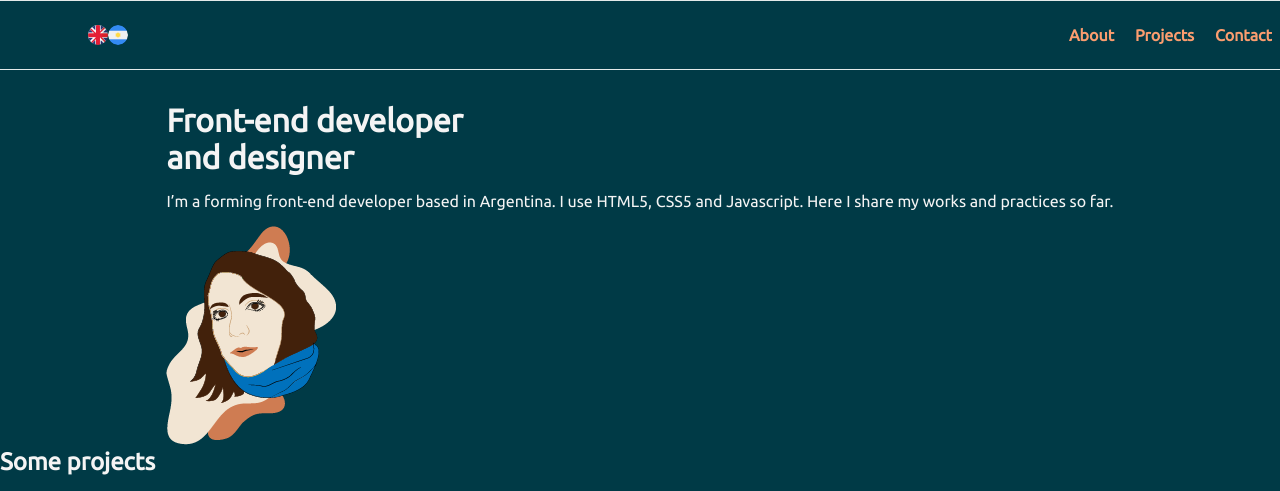
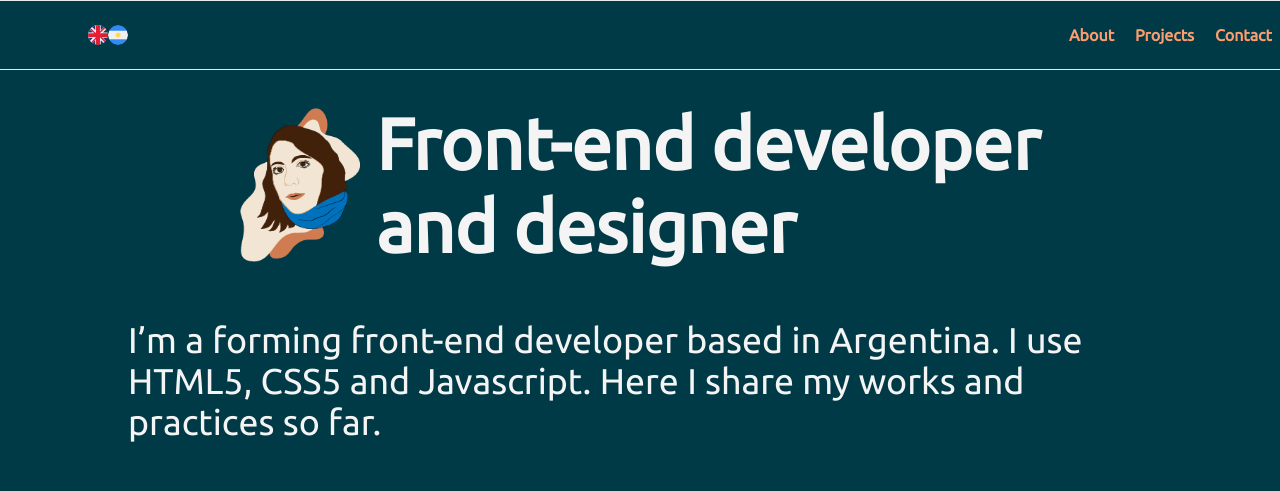
Before and after one commit to marianacont/portfolio, a plain HTML site: page index.html in a window 1280 px wide. Shown: the top 491 px of the page. Drawn offline with Linux system fonts and the light colour scheme; a web font is replaced by a local one.

Commit message:
cambios en header

```diff
--- a/index.html
+++ b/index.html
@@ -28,11 +28,12 @@
     </nav>
 
     <header id="header">
+        <img class="portrait" src="assets/img/perfil_ilustrado.png" alt="Mariana Conti">
         <h1>Front-end developer <br> and designer</h1>
         <div>
             <p>I’m a forming front-end developer based in Argentina. I use HTML5, CSS5 and Javascript.
                 Here I share my works and practices so far.</p>
-            <img src="assets/img/perfil_ilustrado.png" alt="Mariana Conti">
+
         </div>
         <!-- <video src=""  class="cover" autoplay loop muted>
             <p>Lo sentimos, pero tu navegador no es compatible con este elemento, podés descargarlo desde este <a href="">enlace</a>. </p>
--- a/styles/header.less
+++ b/styles/header.less
@@ -1,25 +1,33 @@
-// Plugin para VS Sass/Less/Stylus/Plugin/Typescript/Javascript
 
 @color: var(--first);
 @bg: var(--light);
 @gradient: linear-gradient(var(--first), var(--dark));
 @small: 576px;
+@min: .5rem;
+@mid: 2vw;
+@max: 5rem;
+@m: 1rem;
 
 
-// Nesting - Anidación de selectores y reglas
+
 
 #header {
-    justify-self: center;
-    margin-top: 2rem;
+    .flexbox(@ai: center);
+      .fontsize(@min*2.5, @mid*1.4, @max);
+    width: 80vw;
+    margin: 2rem auto;
 }
 
+.portrait {
+    .responsive-portrait;
+}
 
-main {
-    section {
-        .colors(4);
+.responsive-portrait {
+    width: 100%;
+    max-width: @max *1.5;
 
-    }
 }
+
 
 // Loops
 
@@ -44,8 +52,7 @@ main {
 }
 
 // Galería de imágenes
-@array: ;
-@path:'../img/galeria';
+
 
 .bg(@array; @i:1) when (@i <= lenght(array)){
     @img: extract(@array, @i);
@@ -54,3 +61,26 @@ main {
     }
     .bg(@array; @i+1);
 }
+
+
+// Mixings
+
+.flexbox (
+    @fd: row;
+    @jc: center;
+    @ai: stretch;
+    @g: 1rem;
+    @fw: wrap;
+    @d: flex
+){
+    display: @d;
+    flex-direction: @fd;
+    justify-content: @jc;
+    align-items: @ai;
+    flex-wrap: @fw;
+    gap: @g;
+}
+
+.fontsize (@min; @max; @mid){
+    font-size: clamp(@min, @mid, @max);
+}
```
Also changed, not shown: styles/dist/header.css.
